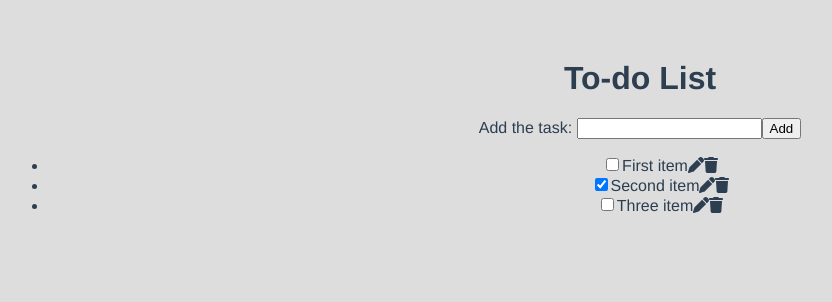
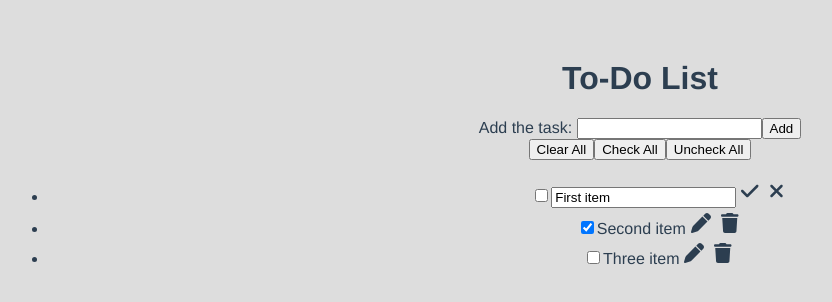
Before and after one commit to slim-codes/vue3-advanced-todo-list, a Vue app: page / in a window 1280 px wide. Both pictures are taken after a click on the icon 695 px from the left and 165 px from the top of the page. Shown: the top 302 px of the page, without its empty margins (0-832 px from the left). Built offline with nearby package versions, Linux system fonts and the light colour scheme.

Commit message:
Added controls and edit functionality

```diff
--- a/src/App.vue
+++ b/src/App.vue
@@ -1,6 +1,11 @@
 <template>
   <div id="app">
-    <TodoList @item-submitted="addItem" />
+    <TodoList
+      @submitted-item="addItem"
+      @list-cleared="clearAll"
+      @items-checked="checkAll"
+      @items-unchecked="uncheckAll"
+    />
     <ul>
       <li v-for="item in TodoItems" :key="item.id">
         <TodoItem
@@ -8,7 +13,8 @@
           :completed="item.completed"
           :id="item.id"
           @checkbox-toggled="completedStatusUpdate(item.id)"
-          @removed-item="removeItem(item.id)"
+          @item-edited="editItem(item.id, $event)"
+          @item-removed="removeItem(item.id)"
         />
       </li>
     </ul>
@@ -44,9 +50,22 @@ export default {
       toggledTodo.completed = !toggledTodo.completed;
     },
     removeItem(todoId) {
-      const todoIndex = this.TodoItems.findIndex(item => item.id === todoId);
+      const todoIndex = this.TodoItems.findIndex((item) => item.id === todoId);
       this.TodoItems.splice(todoIndex, 1);
-    }
+    },
+    editItem(todoId, newLabel) {
+      const editedTodo = this.TodoItems.find((item) => item.id === todoId);
+      editedTodo.label = newLabel;
+    },
+    clearAll() {
+      this.TodoItems = [];
+    },
+    checkAll() {
+      this.TodoItems.forEach((item) => (item.completed = true));
+    },
+    uncheckAll() {
+      this.TodoItems.forEach((item) => (item.completed = false));
+    },
   },
 };
 </script>
@@ -59,7 +78,6 @@ export default {
   text-align: center;
   color: #2c3e50;
   margin-top: 60px;
-  /* color: #fff; */
 }
 
 body {
--- a/src/components/TodoItem.vue
+++ b/src/components/TodoItem.vue
@@ -7,24 +7,77 @@
       :checked="isCompleted"
       @change="$emit('checkbox-toggled')"
     />
-    <label :for="id">{{ label }}</label>
-    <font-awesome-icon icon="fa-solid fa-pen" />
-    <font-awesome-icon @click="removeItem" icon="fa-solid fa-trash" />
+    <label v-if="!isEditing" :for="id">{{ label }}</label>
+    <input
+      v-else
+      type="text"
+      v-model.lazy.trim="newLabel"
+      name="todo-description"
+    />
+    <font-awesome-icon
+      v-if="!isEditing"
+      @click="toggleEditMode"
+      icon="fa-solid fa-pen"
+      size="lg"
+      class="icon"
+    />
+    <font-awesome-icon
+      v-if="!isEditing"
+      @click="removeItem"
+      icon="fa-solid fa-trash fa-3x"
+      size="lg"
+      class="icon"
+    />
+    <font-awesome-icon
+      v-if="isEditing"
+      @click="editItem"
+      icon="fa-solid fa-check"
+      size="lg"
+      class="icon"
+    />
+    <font-awesome-icon
+      v-if="isEditing"
+      @click="toggleEditMode"
+      icon="fa-solid fa-xmark"
+      size="lg"
+      class="icon"
+    />
   </div>
 </template>
 
 <script>
 export default {
   props: ["label", "completed", "id"],
+  data() {
+    return {
+      newLabel: this.label,
+      isEditing: false,
+    };
+  },
   computed: {
     isCompleted() {
       return this.completed;
     },
   },
   methods: {
+    toggleEditMode() {
+      this.isEditing = !this.isEditing;
+    },
+    editItem() {
+      if (this.newLabel && this.newLabel != this.label) {
+        this.$emit("item-edited", this.newLabel);
+        this.isEditing = false;
+      }
+    },
     removeItem() {
-      this.$emit('removed-item');
-    }
-  }
+      this.$emit("item-removed");
+    },
+  },
 };
 </script>
+
+<style scoped>
+.icon {
+  padding: 5px;
+}
+</style>
--- a/src/components/TodoList.vue
+++ b/src/components/TodoList.vue
@@ -1,9 +1,14 @@
 <template>
   <form @submit.prevent="addItem" class="list">
-    <h1>To-do List</h1>
+    <h1>To-Do List</h1>
     <label for="new-todo">Add the task: </label>
     <input name="new-todo" id="new-todo" v-model.lazy.trim="label" />
     <button type="submit">Add</button>
+    <div class="controls">
+      <button @click="clearList" type="button">Clear All</button>
+      <button @click="checkAll" type="button">Check All</button>
+      <button @click="uncheckAll" type="button">Uncheck All</button>
+    </div>
   </form>
 </template>
 
@@ -16,7 +21,19 @@ export default {
   },
   methods: {
     addItem() {
-      this.$emit("itemSubmitted", this.label);
+      if (this.label === "") return;
+
+      this.$emit("submitted-item", this.label);
+      this.label = "";
+    },
+    clearList() {
+      this.$emit("list-cleared");
+    },
+    checkAll() {
+      this.$emit("items-checked");
+    },
+    uncheckAll() {
+      this.$emit("items-unchecked");
     },
   },
 };
```
